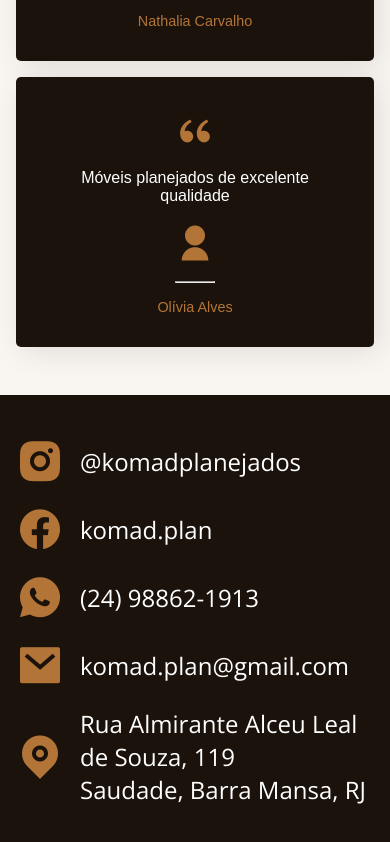
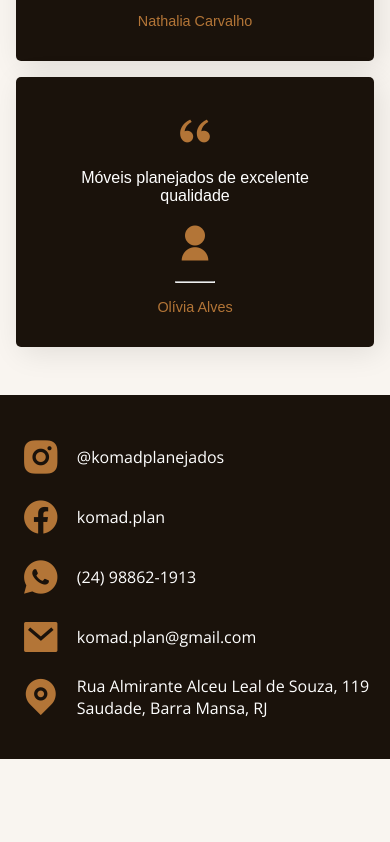
Before and after one commit to ThiagoSilvaMint/komad-site, a plain HTML site: page index.html in a window 390 px wide. Shown: the part 1523-2365 px from the top of the page. After the commit the page ends 2282 px from the top, so only its background shows below. Drawn offline with nearby package versions, Linux system fonts and the light colour scheme.

Commit message:
Alterando tipografia do rodapé

```diff
--- a/css/footer.css
+++ b/css/footer.css
@@ -51,6 +51,16 @@ footer {
     }
 }
 
+@media (max-width: 580px) {
+    .social-media span {
+        font-size: 1rem;
+    }
+
+    .social-media i {
+        font-size: 2.5rem;
+    }
+}
+
 @media (max-width: 430px) {
     .map {
         display: none;
```
